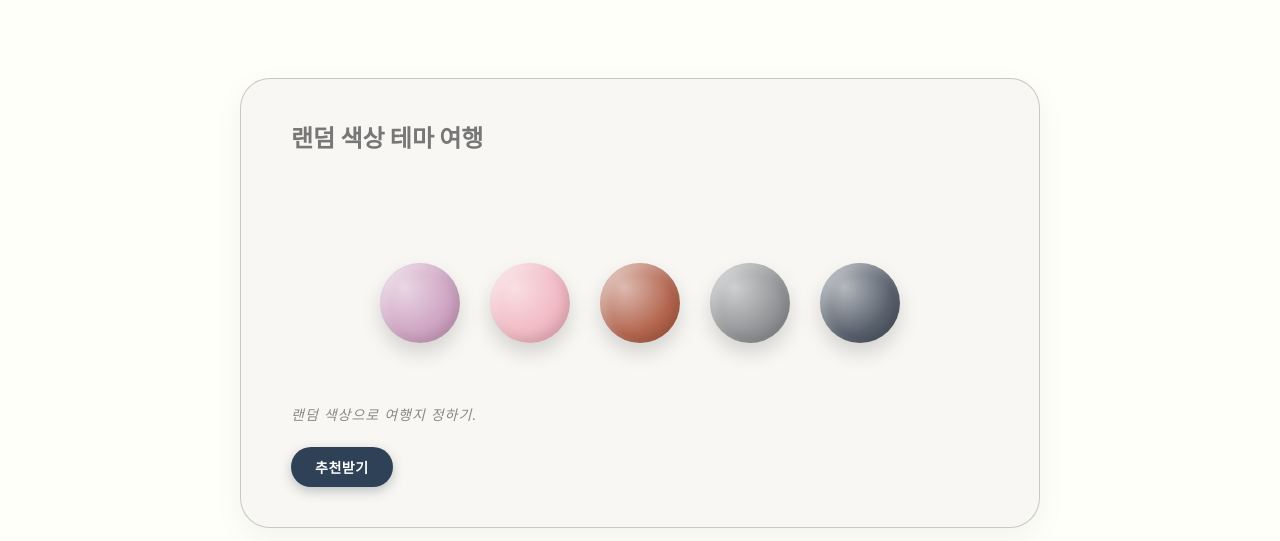
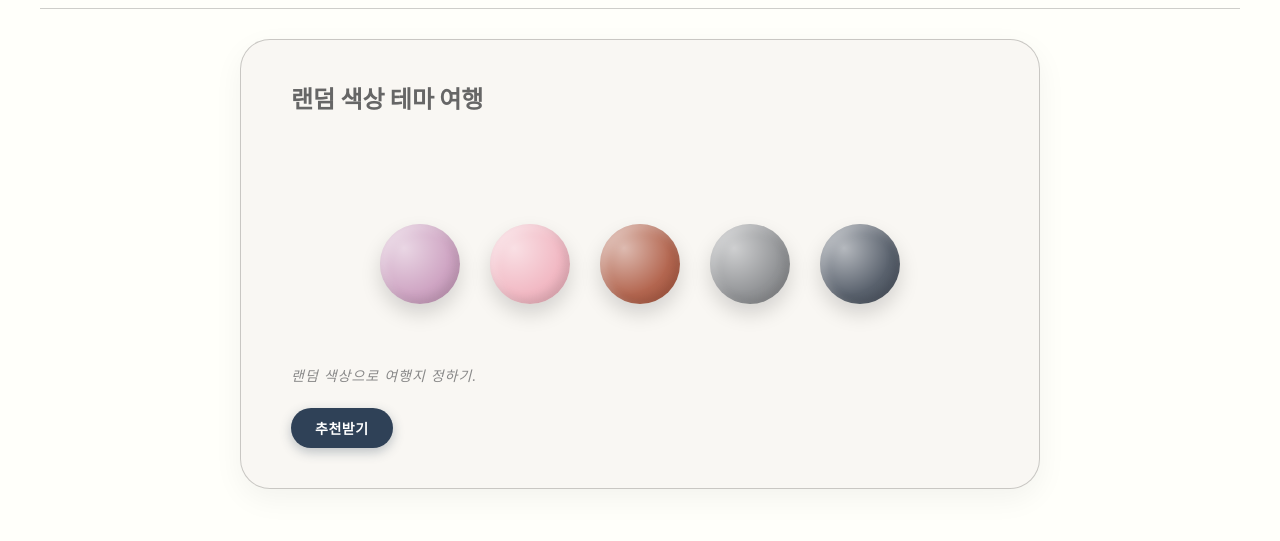
Before and after one commit to prgrms-aibe-devcourse/AIBE5_Project1_Team8, a website: page index.html in a window 1280 px wide. Shown: the part 867-1408 px from the top of the page. Drawn offline with nearby package versions, Linux system fonts and the light colour scheme; no server answers; a web font is replaced by a local one.

Commit message:
design: 메인화면 패딩, 마진 수정

```diff
--- a/css/common/index.css
+++ b/css/common/index.css
@@ -11,7 +11,11 @@ li {
 main {
     max-width: 1200px;
     margin: 0 auto;
-    padding: 20px;
+    padding: 0px;
+}
+
+#mainTitle {
+    color: #666;
 }
 
 /* --- Featured Grid (기존 .card 클래스 사용) --- */
@@ -20,11 +24,11 @@ main {
     grid-template-columns: 2fr 1fr;
     grid-template-rows: repeat(2, 240px);
     gap: 20px;
-    margin-bottom: 80px;
     border-radius: var(--border-radius-lg);
     overflow: hidden;
     background-color: rgba(255, 255, 255, 0);
     padding: 20px;
+    padding-bottom: 50px;
 }
 
 .card {
@@ -133,7 +137,9 @@ main {
     display: flex;
     justify-content: center;
     align-items: center;
-    margin-bottom: 80px;
+    padding-top: 30px;
+    padding-bottom: 60px;
+    border-top: var(--border-gray);
 }
 
 /* 새로 추가된 UI의 최상위 컨테이너 (이름 변경 .card -> .interactive-card) */
```
